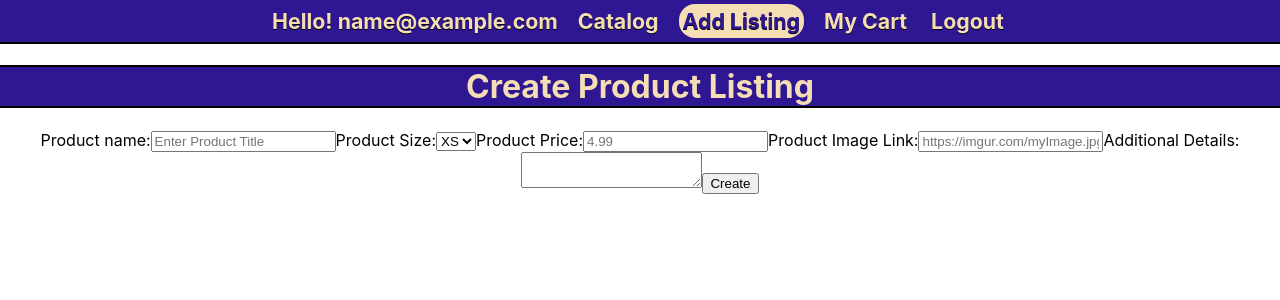
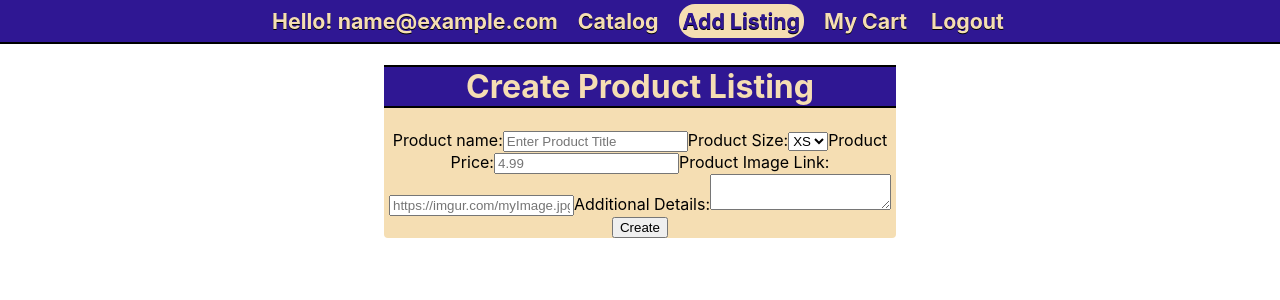
Before and after one commit to ZH-Hristov/Softuni-ReactJS-Project-2022, a React (Create React App) app: page /createproduct in a window 1280 px wide. Shown: the top 300 px of the page. Built offline with nearby package versions, Linux system fonts and the light colour scheme; no server answers; sample sign-in values are in the browser's storage.

Commit message:
Create product styling first pass

```diff
--- a/src/components/CreateProduct.js
+++ b/src/components/CreateProduct.js
@@ -2,6 +2,8 @@ import { useContext } from 'react'
 
 import * as productService from '../services/productService'
 import { ProductContext } from '../contexts/productContext'
+
+import styles from './CreateProduct.module.css'
 
 const CreateProduct = () => {
     const { createProductHandler } = useContext(ProductContext)
@@ -17,7 +19,7 @@ const CreateProduct = () => {
     }
 
     return (
-        <div className="create-container">
+        <div className={styles.createcontainer}>
             <form id="create" onSubmit={onSubmit}>
                 <h1>Create Product Listing</h1>
                 <label htmlFor="product-title">Product name:</label>
--- /dev/null
+++ b/src/components/CreateProduct.module.css
@@ -0,0 +1,6 @@
+.createcontainer {
+    background-color: wheat;
+    border-radius: 4px;
+    width: 40%;
+    margin: auto;
+}
```
